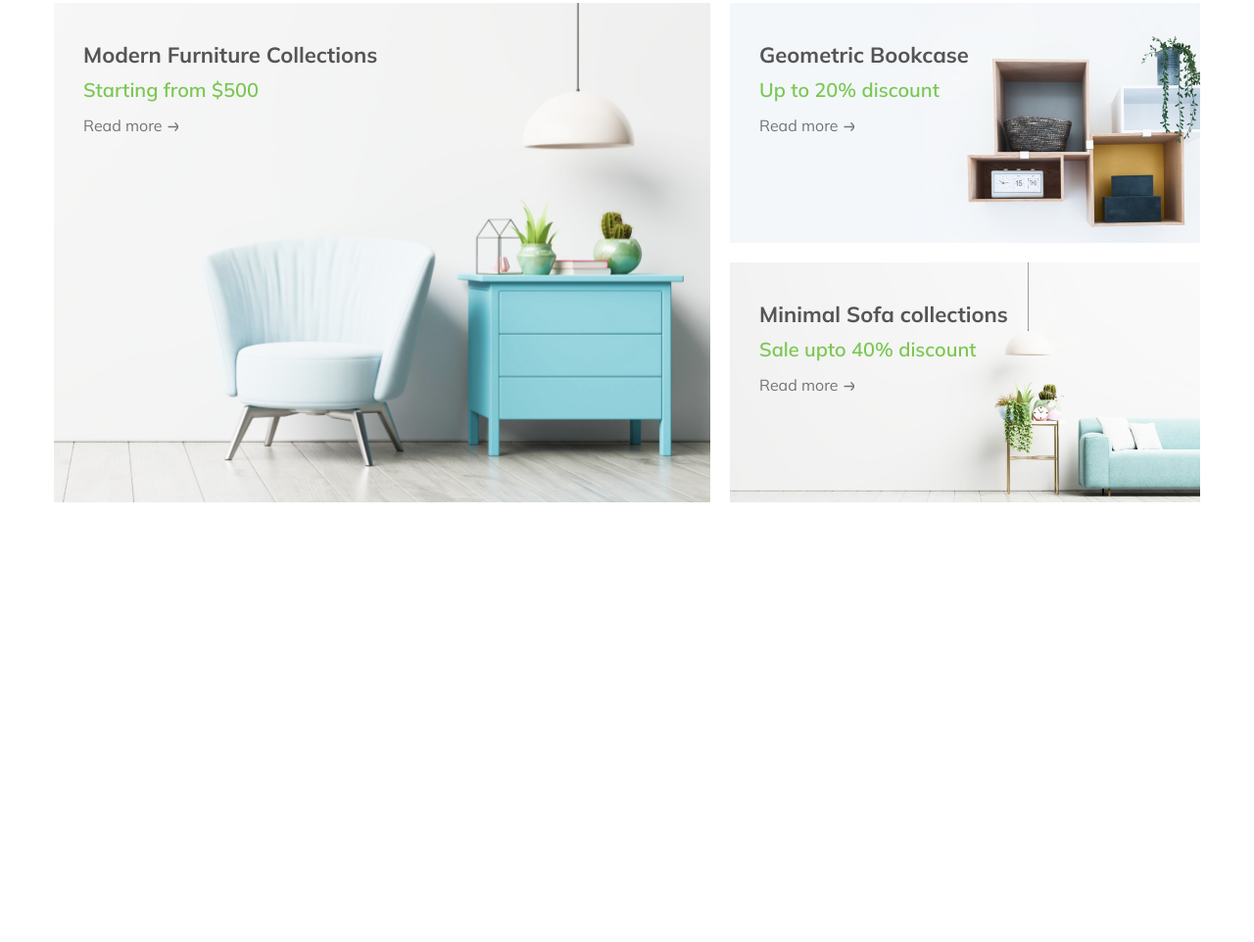
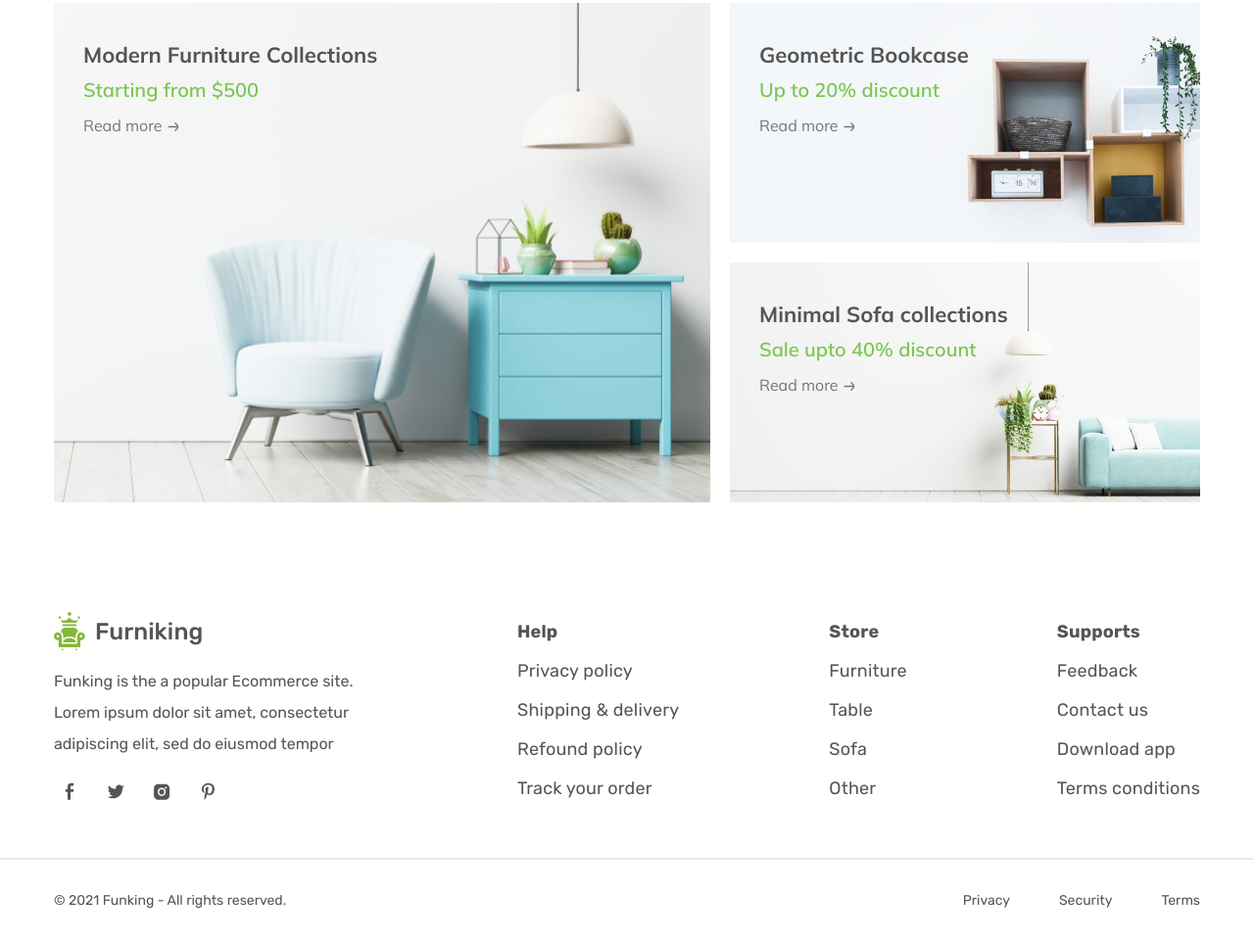
Before and after one commit to sviat-o-slav/furniking, a website: page src/index.html in a window 1280 px wide. Shown: the part 931-1893 px from the top of the page at 98% size. Before the commit the page ends 1455 px from the top, so only its background shows below. Drawn offline with nearby package versions, Linux system fonts and the light colour scheme; files that its build step writes are made by us from their sources.

Commit message:
footer block

```diff
--- a/src/index.html
+++ b/src/index.html
@@ -195,6 +195,64 @@
     </main>
 
     <footer>
+        <div class="footer-block container">
+            <ul class="footer-logo">
+                <li><a href="#"><span></span>Furniking</a></li>
+                <li>
+                    <p>Funking is the a popular Ecommerce site. Lorem ipsum dolor sit amet, consectetur adipiscing elit,
+                        sed
+                        do
+                        eiusmod tempor</p>
+                </li>
+                <li>
+                    <ul class="footer-social">
+                        <li><a class="icon-fb" href="#"><span class="visually-hidden">Facebook</span></a></li>
+                        <li><a class="icon-tw" href="#"><span class="visually-hidden">Twitter</span></a></li>
+                        <li><a class="icon-ig" href="#"><span class="visually-hidden">Instagram</span></a></li>
+                        <li><a class="icon-pt" href="#"><span class="visually-hidden">Pinterest</span></a></li>
+                    </ul>
+                </li>
+            </ul>
+
+            <ul class="footer-link">
+                <li>
+                    <h4>Help</h4>
+                </li>
+                <li><a href="#">Privacy policy</a></li>
+                <li><a href="#">Shipping & delivery</a></li>
+                <li><a href="#">Refound policy</a></li>
+                <li><a href="#">Track your order</a></li>
+            </ul>
+
+            <ul class="footer-link">
+                <li>
+                    <h4>Store</h4>
+                </li>
+                <li><a href="#">Furniture</a></li>
+                <li><a href="#">Table</a></li>
+                <li><a href="#">Sofa</a></li>
+                <li><a href="#">Other</a></li>
+            </ul>
+
+            <ul class="footer-link">
+                <li>
+                    <h4>Supports</h4>
+                </li>
+                <li><a href="#">Feedback</a></li>
+                <li><a href="#">Contact us</a></li>
+                <li><a href="#">Download app</a></li>
+                <li><a href="#">Terms conditions</a></li>
+            </ul>
+        </div>
+
+        <div class="footer-copyright-block">
+            <ul class="footer-copyright container">
+                <li>© 2021 Funking - All rights reserved.</li>
+                <li><a href="#">Privacy</a></li>
+                <li><a href="#">Security</a></li>
+                <li><a href="#">Terms</a></li>
+            </ul>
+        </div>
     </footer>
 </body>
 
--- a/src/sass/index.scss
+++ b/src/sass/index.scss
@@ -172,6 +172,44 @@ $offer-link: #757575;
     line-height: 26px;
     color: $offer-link;
     margin: 0;
+}
+
+@mixin footer-link-font {
+    font-family: 'Rubik';
+    font-style: normal;
+    font-weight: 400;
+    font-size: 18px;
+    line-height: 40px;
+    letter-spacing: 0.01em;
+    color: #555555;
+    margin: 0;
+}
+
+@mixin footer-logo-a-font {
+    font-family: 'Rubik';
+    font-style: normal;
+    font-weight: 500;
+    font-size: 24px;
+    line-height: 28px;
+    color: $text;
+}
+
+@mixin footer-logo-p-font {
+    font-family: 'Rubik';
+    font-style: normal;
+    font-weight: 400;
+    font-size: 16px;
+    line-height: 32px;
+    color: $text;
+}
+
+@mixin footer-copyright-font {
+    font-family: 'Rubik';
+    font-style: normal;
+    font-weight: 400;
+    font-size: 14px;
+    line-height: 14px;
+    color: $text;
 }
 
 body {
@@ -595,16 +633,6 @@ ul {
     }
 }
 
-
-
-
-
-
-
-
-
-
-
 .offer-block {
     display: grid;
     grid-template-columns: 670px 1fr;
@@ -674,6 +702,118 @@ ul {
 
 
 
+.footer-block {
+    display: flex;
+    justify-content: space-between;
+
+    margin-top: 100px;
+    margin-bottom: 50px;
+
+    .footer-link {
+        display: flex;
+        flex-direction: column;
+
+        h4 {
+            @include footer-link-font;
+            font-weight: bold;
+        }
+
+        a {
+            @include footer-link-font;
+        }
+    }
+
+    .footer-logo {
+        width: 320px;
+
+        a {
+            display: flex;
+            align-items: center;
+            @include footer-logo-a-font;
+
+            span {
+                display: block;
+                width: 32px;
+                height: 39px;
+                background: url("../assets/logo.svg") no-repeat center;
+                margin-right: 10px;
+            }
+        }
+
+        p {
+            @include footer-logo-p-font;
+        }
+
+    }
+
+    .footer-social {
+        display: flex;
+        column-gap: 15px;
+        margin-top: 15px;
+
+        a {
+            display: block;
+            width: 32px;
+            height: 32px;
+        }
+
+        .icon-fb {
+            background: url("../assets/fb.svg") no-repeat center;
+        }
+
+        .icon-tw {
+            background: url("../assets/tw.svg") no-repeat center;
+        }
+
+        .icon-ig {
+            background: url("../assets/ig.svg") no-repeat center;
+        }
+
+        .icon-pt {
+            background: url("../assets/pt.svg") no-repeat center;
+        }
+    }
+}
+
+.footer-copyright-block {
+
+    border-top: 2px solid #EAEAEA;
+
+    .footer-copyright {
+        display: flex;
+        column-gap: 50px;
+
+        padding-top: 35px;
+        padding-bottom: 35px;
+
+        :first-child {
+            margin-right: auto;
+        }
+
+        @include footer-copyright-font;
+
+        a {
+            @include font-inherit;
+        }
+    }
+}
+
+
+
+
+
+
+
+
+
+
+
+
+
+
+
+
+
 
 
 
```
Also changed, not shown: src/assets/fb.svg (added), src/assets/ig.svg (added), src/assets/pt.svg (added), src/assets/tw.svg (added).
